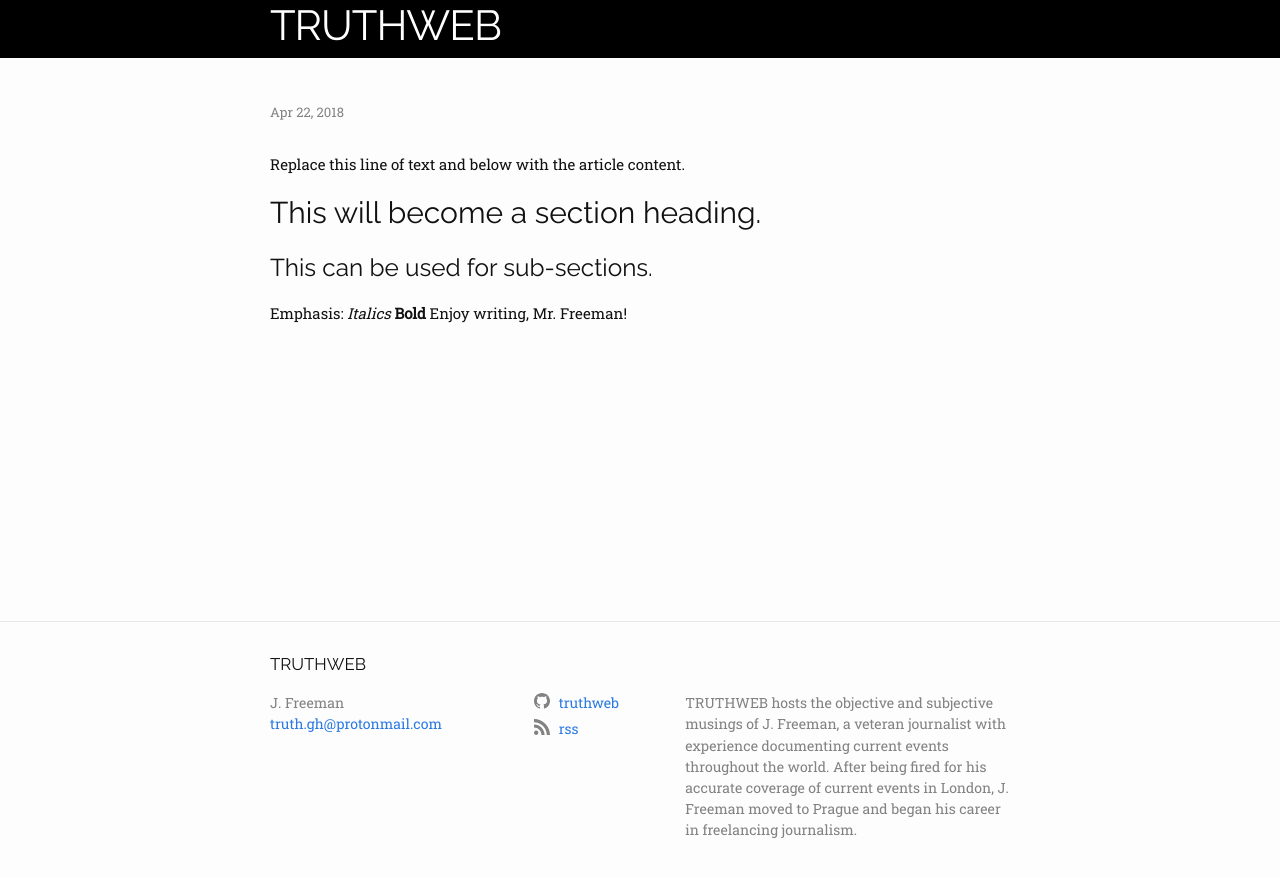
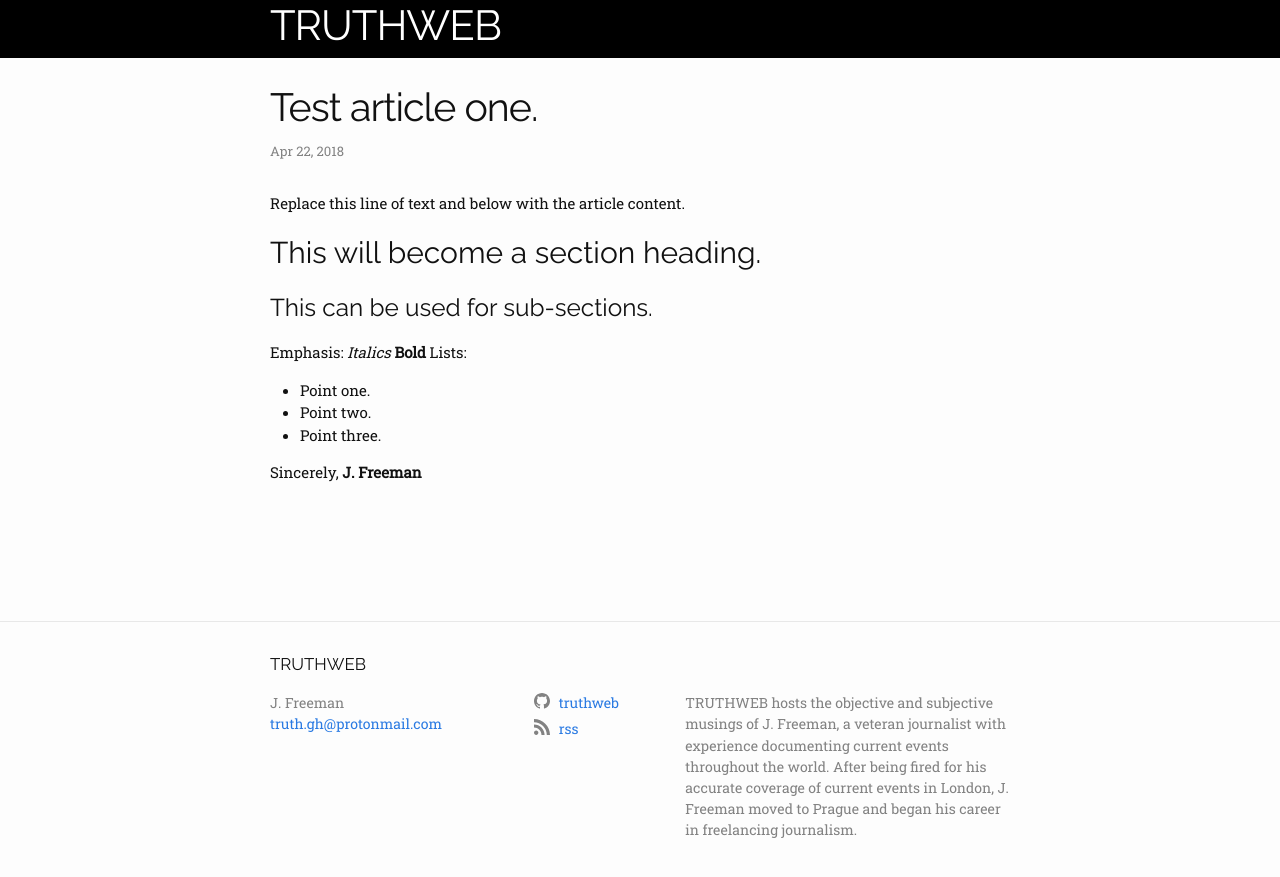
Before and after one commit to truthweb/truthweb.github.io, a Jekyll site: the page built from _posts/2018-04-22-test.markdown, in a window 1280 px wide. Shown: the top 877 px of the page. Built offline with Jekyll 4.4.1, drawn with Linux system fonts in a browser that asks for light colours; our own code applies the rules of GitHub Pages for plain Markdown files; a file with an impossible date is left out.

Commit message:
Uploading changes to articles. Latest article: 2018-04-22-test.wg.

```diff
--- a/_posts/2018-01-01-reptillianaltleft.markdown
+++ b/_posts/2018-04-22-test.markdown
@@ -1,12 +1,18 @@
 ---
 layout: post
-title: Reptilian Creation: The Alt-Left.
-date: 2018-01-01 23:59:18
-permalink: /reptillianaltleft/
+title: Test article one.
+date: 2018-04-22 23:59:18
+permalink: /test/
 ---
 
 Replace this line of text and below with the article content.
 ## This will become a section heading.
 ### This can be used for sub-sections.
 Emphasis: *Italics* **Bold**
-Enjoy writing, Mr. Freeman!
+Lists:
+ - Point one.
+ - Point two.
+ - Point three.
+
+Sincerely,
+**J. Freeman**
```
Also changed, not shown: _posts/1999-93-21-testing.markdown (deleted, +0 -8 lines), 4 other files.
